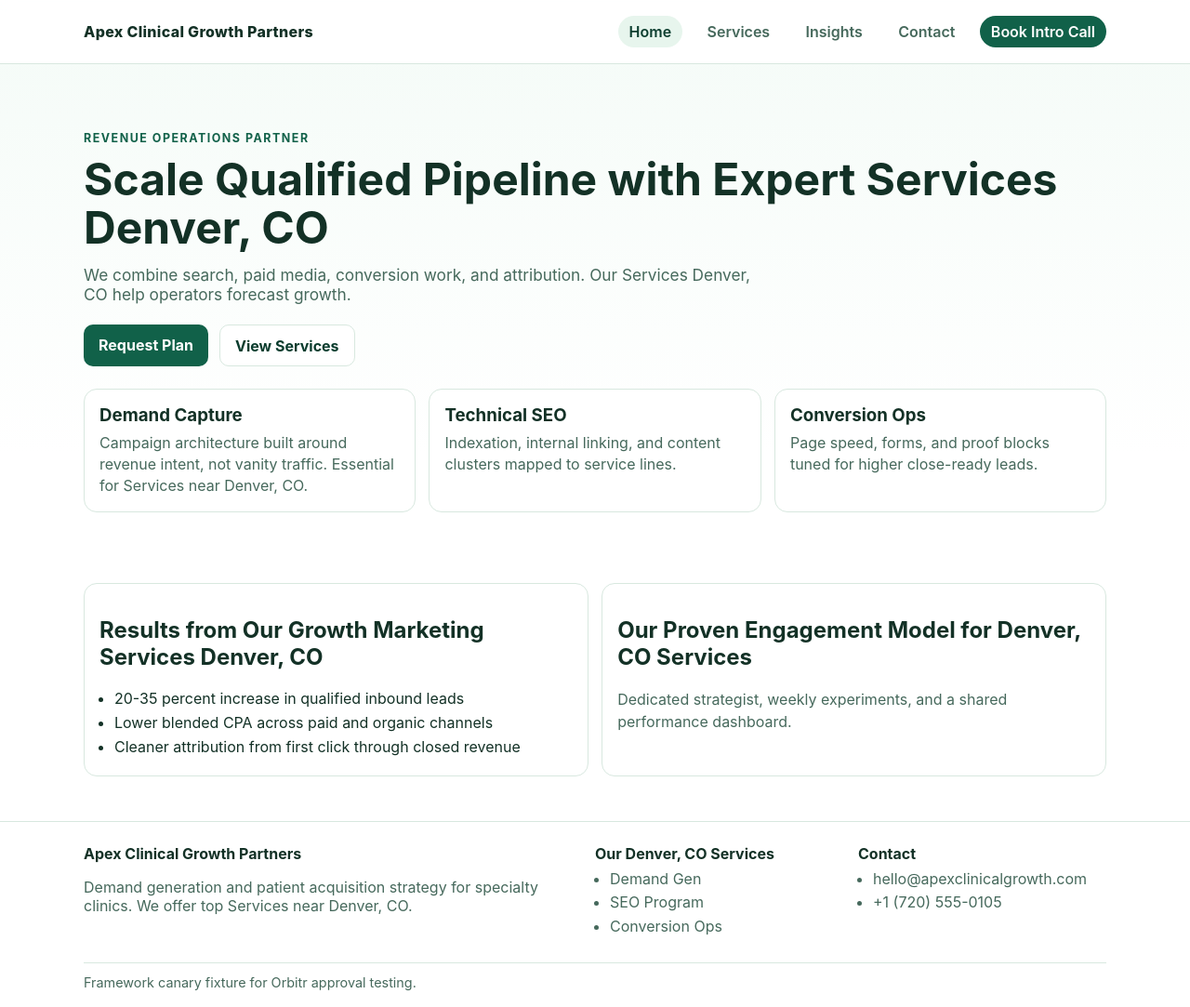
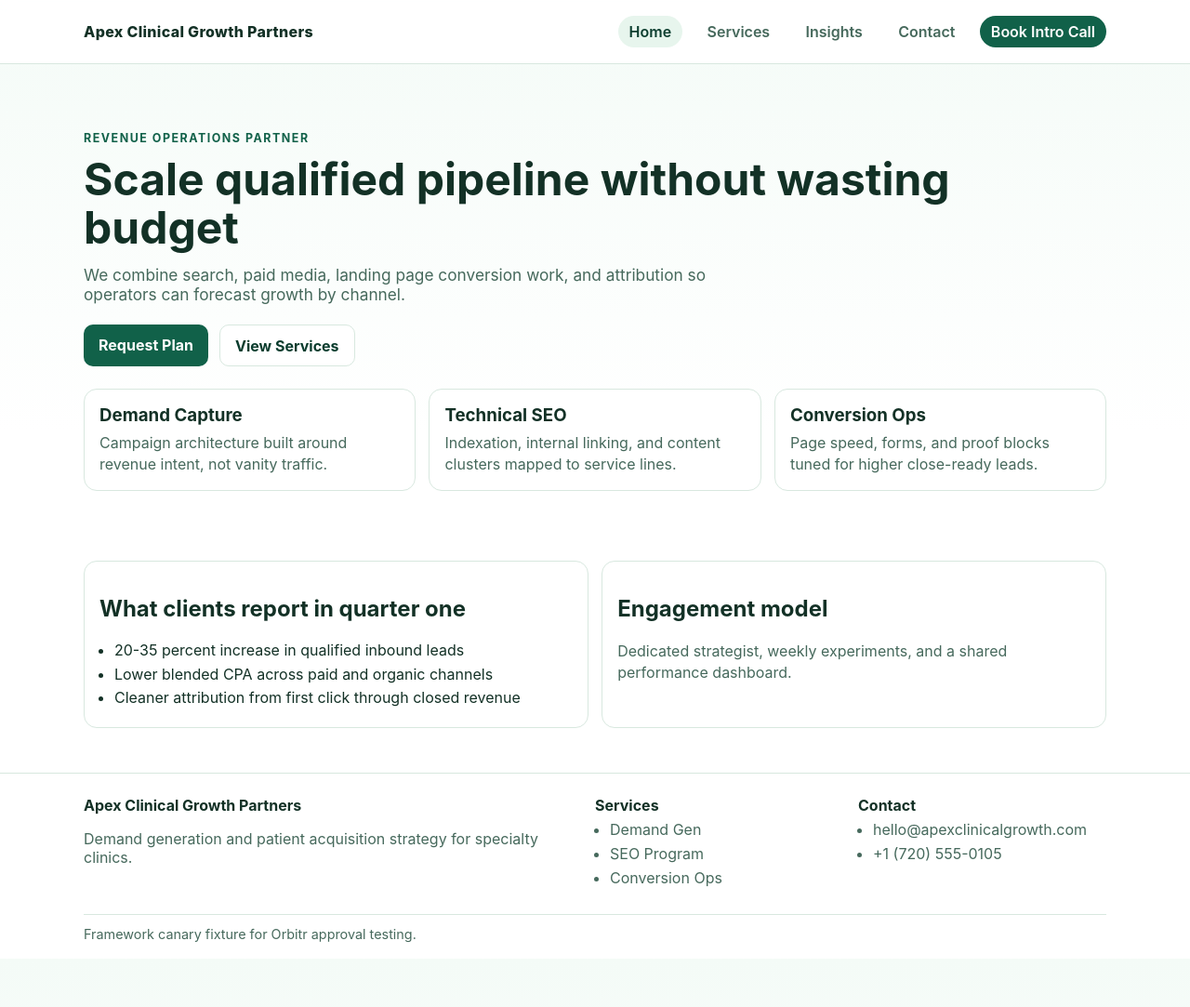
Before and after one commit to prjctlphbt/orbitr-canary-angular-20260228, a Jekyll site: the page index.html, which Jekyll copies as it is, in a window 1280 px wide and 1083 px high. Shown: the whole window at 93% size. Built offline with Jekyll 4.4.1, drawn with Linux system fonts in a browser that asks for light colours.

Commit message:
Rollback: Revert changes to index.html

```diff
--- a/index.html
+++ b/index.html
@@ -1,47 +1,57 @@
-<!DOCTYPE html>
-
+<!doctype html>
 <html lang="en">
   <head>
-<meta charset="utf-8"/>
-<meta content="width=device-width, initial-scale=1.0" name="viewport"/>
-<meta content="Apex Clinical Growth Partners helps local service operators scale qualified pipeline via accountable digital marketing Services Denver, CO." name="description"/>
-<title>Apex Clinical Growth Partners | Growth Marketing Services Denver, CO</title>
-<link href="https://orbitr-canary-angular-20260228.pages.dev/" rel="canonical"/>
-<link href="/assets/styles.css" rel="stylesheet">
-</link></head>
+    <meta charset="UTF-8" />
+    <meta name="viewport" content="width=device-width, initial-scale=1.0" />
+    <meta name="description" content="Apex Clinical Growth Partners helps local service operators scale qualified pipeline with accountable digital marketing." />
+    <title>Apex Clinical Growth Partners | Growth Marketing</title>
+    <link rel="canonical" href="https://orbitr-canary-angular-20260228.pages.dev/">
+    <link rel="stylesheet" href="/assets/styles.css" />
+<script type="application/ld+json">
+{
+  "@context": "https://schema.org",
+  "@type": "AutoRepair",
+  "name": "Orbitr Canary Angular 20260228",
+  "url": "https://orbitr-canary-angular-20260228.pages.dev",
+  "telephone": "(720) 555-0105"
+}
+</script>
+</head>
   <body>
-<app-root data-framework="angular" ng-version="17.3.0">
+
+<app-root ng-version="17.3.0" data-framework="angular">
     <header>
       <div class="container navbar">
         <a class="brand" href="/">Apex Clinical Growth Partners</a>
-<button aria-label="Open menu" class="nav-toggle" data-nav-toggle="" type="button">Menu</button>
-<nav aria-label="Primary" class="nav-links" data-nav-links="" data-open="false">
-<a aria-current="page" href="/">Home</a>
-<a href="/services/">Services</a>
-<a href="/blog/insights/">Insights</a>
-<a href="/contact/">Contact</a>
+        <button class="nav-toggle" type="button" data-nav-toggle aria-label="Open menu">Menu</button>
+        <nav class="nav-links" data-nav-links data-open="false" aria-label="Primary">
+          <a href="/" aria-current="page">Home</a>
+          <a href="/services/" >Services</a>
+          <a href="/blog/insights/" >Insights</a>
+          <a href="/contact/" >Contact</a>
           <a class="cta" href="/contact/">Book Intro Call</a>
         </nav>
       </div>
     </header>
     <main class="container">
+
       <section class="hero">
         <span class="kicker">Revenue Operations Partner</span>
-<h1>Scale Qualified Pipeline with Expert Services Denver, CO</h1>
-<p class="subhead">We combine search, paid media, conversion work, and attribution. Our Services Denver, CO help operators forecast growth.</p>
+        <h1>Scale qualified pipeline without wasting budget</h1>
+        <p class="subhead">We combine search, paid media, landing page conversion work, and attribution so operators can forecast growth by channel.</p>
         <div class="actions">
           <a class="btn primary" href="/contact/">Request Plan</a>
           <a class="btn ghost" href="/services/">View Services</a>
         </div>
         <div class="grid">
-<article class="card"><h3>Demand Capture</h3><p>Campaign architecture built around revenue intent, not vanity traffic. Essential for Services near Denver, CO.</p></article>
+          <article class="card"><h3>Demand Capture</h3><p>Campaign architecture built around revenue intent, not vanity traffic.</p></article>
           <article class="card"><h3>Technical SEO</h3><p>Indexation, internal linking, and content clusters mapped to service lines.</p></article>
           <article class="card"><h3>Conversion Ops</h3><p>Page speed, forms, and proof blocks tuned for higher close-ready leads.</p></article>
         </div>
       </section>
       <section class="section">
         <article class="card">
-<h2>Results from Our Growth Marketing Services Denver, CO</h2>
+          <h2>What clients report in quarter one</h2>
           <ul>
             <li>20-35 percent increase in qualified inbound leads</li>
             <li>Lower blended CPA across paid and organic channels</li>
@@ -49,7 +59,7 @@
           </ul>
         </article>
         <article class="card">
-<h2>Our Proven Engagement Model for Denver, CO Services</h2>
+          <h2>Engagement model</h2>
           <p>Dedicated strategist, weekly experiments, and a shared performance dashboard.</p>
         </article>
       </section>
@@ -58,10 +68,10 @@
       <div class="container footer-grid">
         <div>
           <strong>Apex Clinical Growth Partners</strong>
-<p>Demand generation and patient acquisition strategy for specialty clinics. We offer top Services near Denver, CO.</p>
+          <p>Demand generation and patient acquisition strategy for specialty clinics.</p>
         </div>
         <div>
-<strong>Our Denver, CO Services</strong>
+          <strong>Services</strong>
           <ul>
             <li><a href="/services/">Demand Gen</a></li>
             <li><a href="/services/">SEO Program</a></li>
@@ -79,5 +89,6 @@
       <div class="container small-note">Framework canary fixture for Orbitr approval testing.</div>
     </footer>
 </app-root>
+    <script src="/assets/site.js"></script>
   </body>
 </html>
```
Lines whose indentation alone changed are shown as unchanged.
